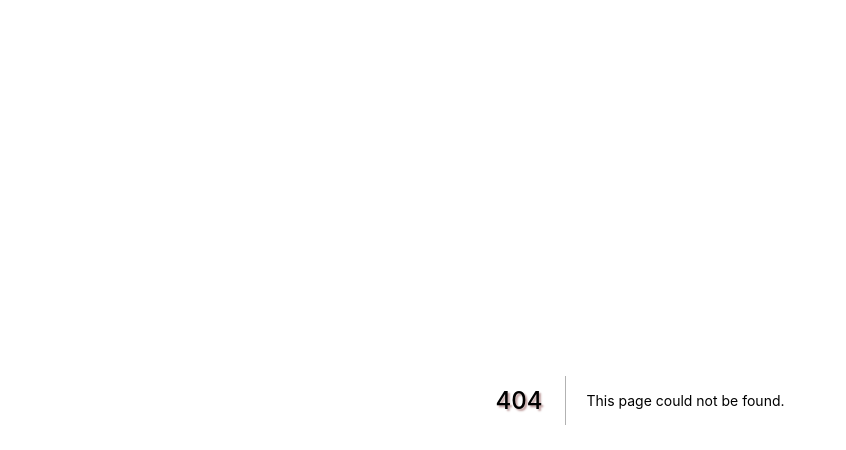
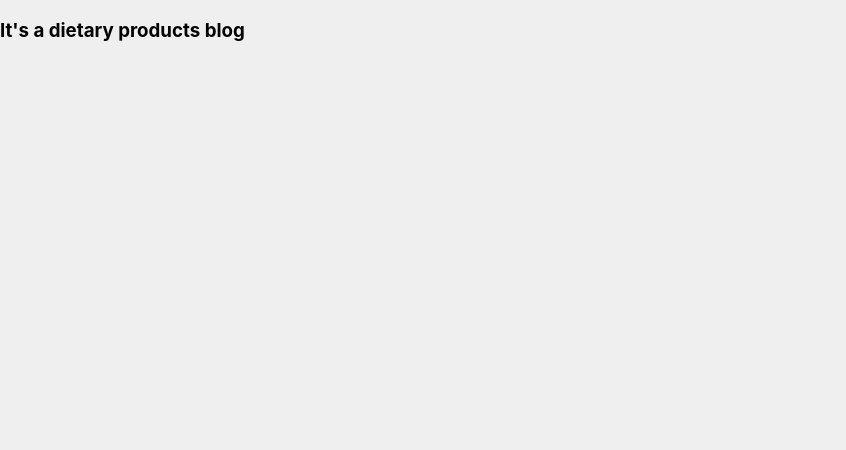
Before and after one commit to shareena-begum/react-props, a Next.js app: page /dietary in a window 1280 px wide. Before the commit this address had no page. Shown: the top 450 px of the page, without its empty margins (0-846 px from the left). Built offline with nearby package versions, Linux system fonts and the light colour scheme.

Commit message:
dietary blog

```diff
--- /dev/null
+++ b/pages/dietary.js
@@ -0,0 +1,15 @@
+import React from "react"
+
+function dietary() {
+    return(
+        <div>
+            <h3>It's a dietary products blog</h3>
+        </div>
+
+    )
+}
+
+
+
+
+export default dietary
```
